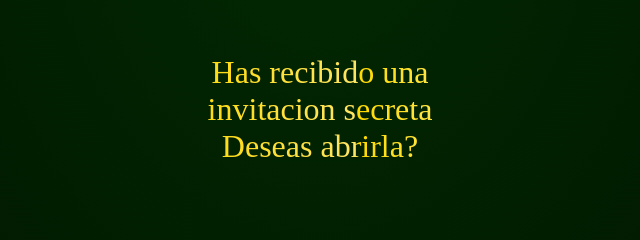
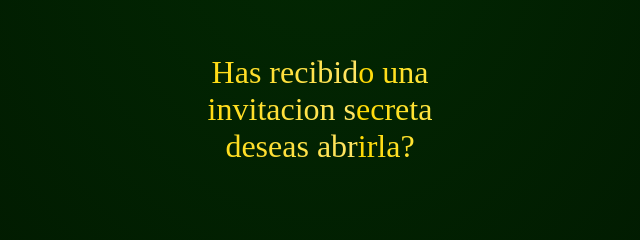
Before and after one commit to greco23/INVITACION, a plain HTML site: page index.html in a window 1280 px wide. Shown: the part 108-348 px from the top of the page, 320-960 px from the left. Drawn offline with Linux system fonts and the light colour scheme; a web font is replaced by a local one.

Commit message:
ahora si

```diff
--- a/index.html
+++ b/index.html
@@ -17,7 +17,7 @@
     <div class="papatitulo">
         <h1 class="titulo font1">Has recibido una<br>
             invitacion secreta <br>
-            Deseas abrirla?
+            deseas abrirla?
         </h1>
         <a class="link" href="./pages/informacion.html">si</a>
     </div>
```
Also changed, not shown: pages/informacion.html (+1 -1 lines).
